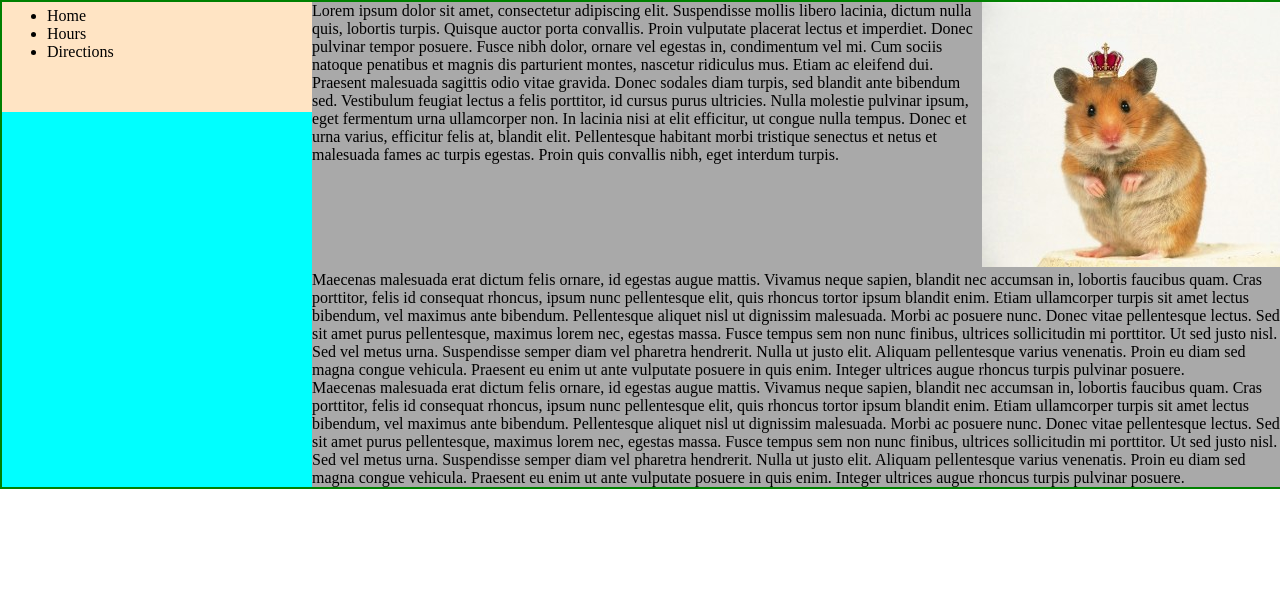
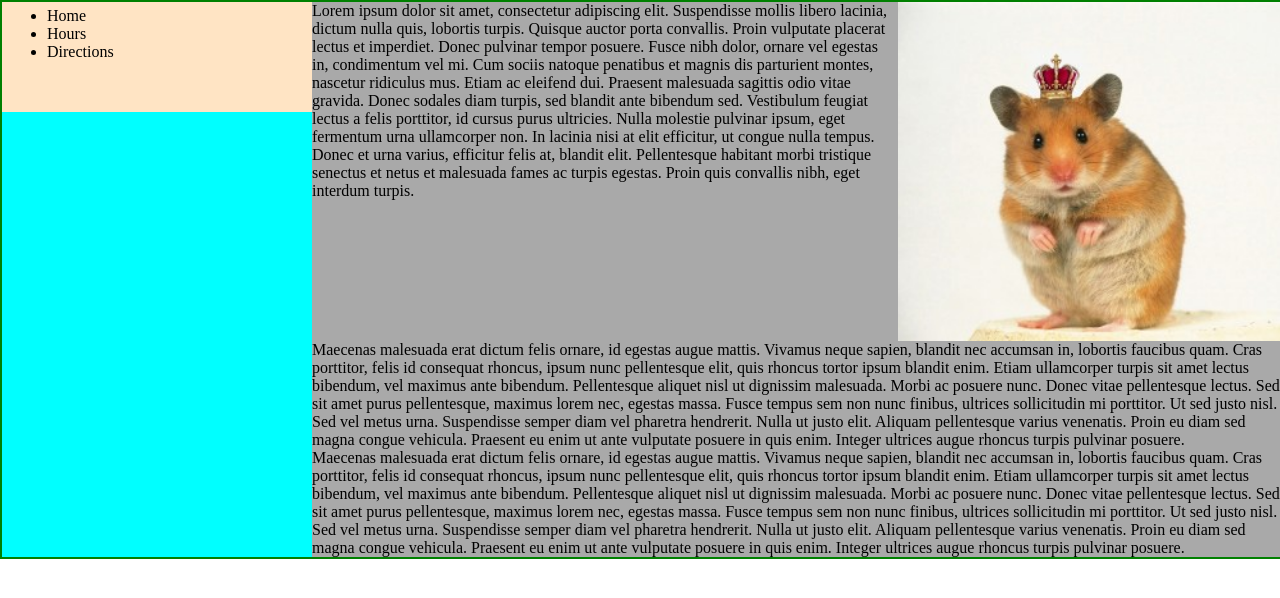
Before and after one commit to Alexksksss/932021.litvak.aleksandra.lab2, a plain HTML site: page 2.13/index.html in a window 1280 px wide. Drawn offline with Linux system fonts and the light colour scheme.

Commit message:
Исправлена ошибка 2.13
Теперь рисунок масштабируется при изменении размеров экрана

```diff
--- a/2.13/style.css
+++ b/2.13/style.css
@@ -17,7 +17,8 @@
     max-width: 80%;
     min-width: 700px;
 }
-.image{
+img{
+    width: 30vw;
     float: right;
 }
 *{
```
